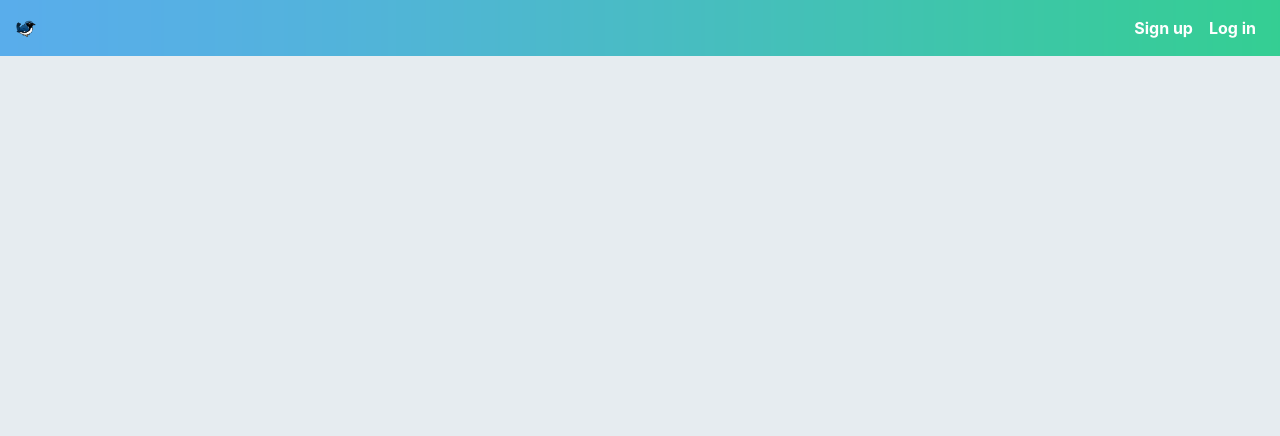
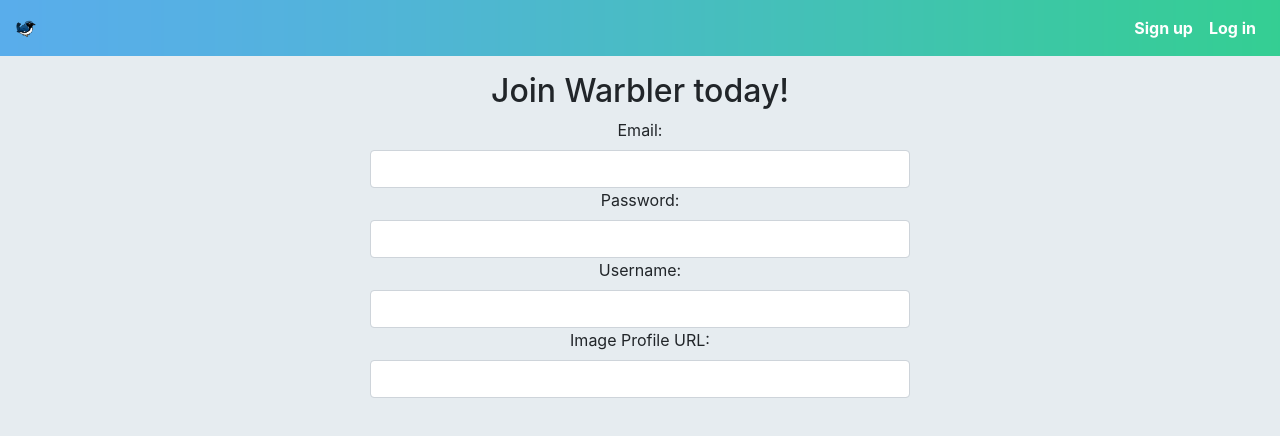
Before and after one commit to prumsambath/warbler, a React (Create React App) app in the folder warbler-client/: page /signup in a window 1280 px wide. Shown: the top 436 px of the page. Built offline with nearby package versions, Linux system fonts and the light colour scheme.

Commit message:
Add log in and sign up forms

```diff
--- /dev/null
+++ b/warbler-client/src/components/AuthForm.js
@@ -0,0 +1,72 @@
+import React, { Component } from 'react';
+
+class AuthForm extends Component {
+  constructor(props) {
+    super(props);
+    this.state = {
+      email: '',
+      username: '',
+      password: '',
+      imageProfileUrl: '',
+    };
+  }
+
+  handleChange = e => {
+    this.setState({ [e.target.name]: e.target.value });
+  };
+
+  render() {
+    const { email, username, password, imageProfileUrl } = this.state;
+    const { buttonText, heading, signUp } = this.props;
+    return (
+      <div className="row justify-content-md-center text-center">
+        <div className="col-md-6">
+          <form action={this.handleSubmit}>
+            <h2>{heading}</h2>
+            <label htmlFor="email">Email:</label>
+            <input
+              type="text"
+              id="email"
+              name="email"
+              value={email}
+              onChange={this.handleChange}
+              className="form-control"
+            />
+            <label htmlFor="password">Password:</label>
+            <input
+              type="text"
+              id="password"
+              name="password"
+              onChange={this.handleChange}
+              className="form-control"
+            />
+            {signUp && (
+              <div>
+                <label htmlFor="username">Username:</label>
+                <input
+                  type="text"
+                  id="username"
+                  name="username"
+                  value={username}
+                  onChange={this.handleChange}
+                  className="form-control"
+                />
+                <label htmlFor="imageProfileUrl">Image Profile URL:</label>
+                <input
+                  type="text"
+                  id="imageProfileUrl"
+                  name="imageProfileUrl"
+                  value={imageProfileUrl}
+                  onChange={this.handleChange}
+                  className="form-control"
+                />
+              </div>
+            )}
+          </form>
+        </div>
+      </div>
+    );
+  }
+}
+
+export default AuthForm;
--- a/warbler-client/src/containers/Main.js
+++ b/warbler-client/src/containers/Main.js
@@ -2,12 +2,40 @@ import React from 'react';
 import { connect } from 'react-redux';
 import { Switch, Route, withRouter, Redirect } from 'react-router-dom';
 import Homepage from '../components/Homepage';
+import AuthForm from '../components/AuthForm';
 
 const Main = props => {
   return (
     <div className="container">
       <Switch>
-        <Route exact="" path="/" render={props => <Homepage {...props} />} />
+        <Route exact path="/" render={props => <Homepage {...props} />} />
+        <Route
+          exact=""
+          path="/signin"
+          render={props => {
+            return (
+              <AuthForm
+                buttonText="Log in"
+                heading="Welcome back."
+                {...props}
+              />
+            );
+          }}
+        />
+        <Route
+          exact=""
+          path="/signup"
+          render={props => {
+            return (
+              <AuthForm
+                signUp={true}
+                buttonText="Sign up"
+                heading="Join Warbler today!"
+                {...props}
+              />
+            );
+          }}
+        />
       </Switch>
     </div>
   );
```
Also changed, not shown: 1 other file (tests, documents, lock files or other folders).
